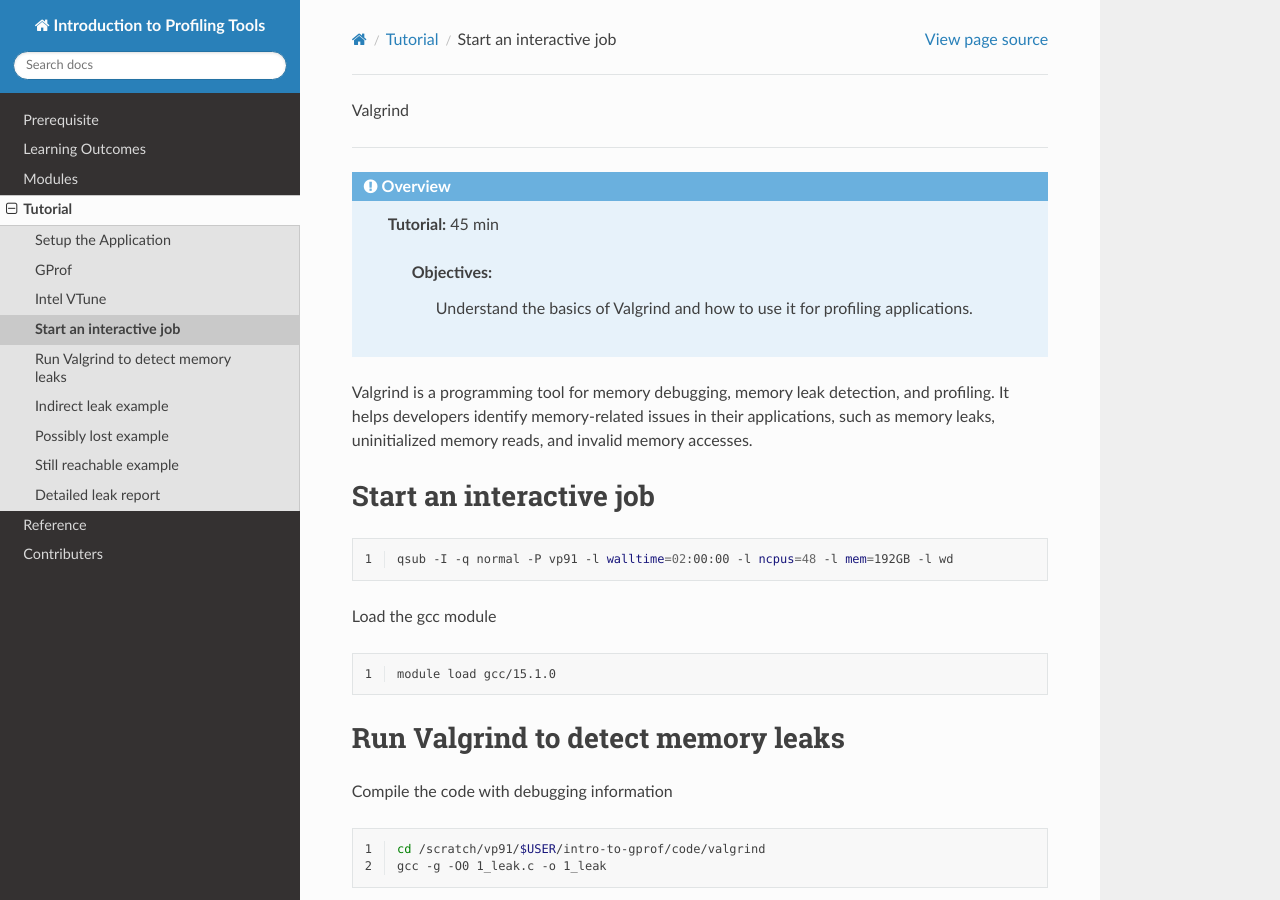
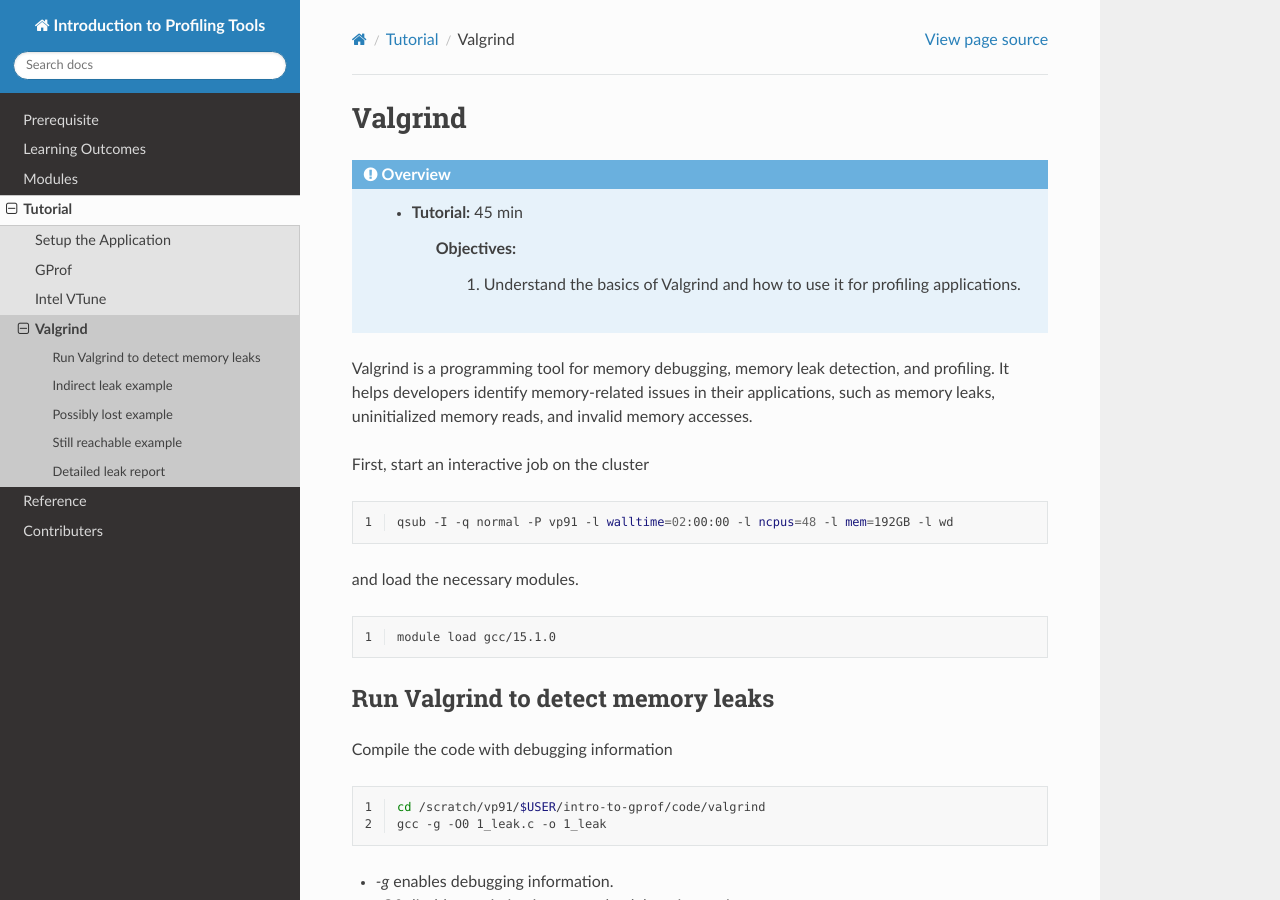
Before and after one commit to NCI900-Training-Organisation/intro-to-gprof, a Sphinx documentation site: the page built from docs/source/tutorial/valgrind.rst, in a window 1280 px wide and 900 px high. Built offline with Sphinx 7.4.7 and the Read the Docs theme 3.1.0, drawn with Linux system fonts in a browser that asks for light colours.

Commit message:
headings corrected

```diff
--- a/docs/source/tutorial/valgrind.rst
+++ b/docs/source/tutorial/valgrind.rst
@@ -1,5 +1,4 @@
 Valgrind
-
 ==========================
 
 .. admonition:: Overview
@@ -16,16 +15,17 @@
 identify memory-related issues in their applications, such as memory leaks, uninitialized memory reads, and
 invalid memory accesses.
 
+First, start an interactive job on the cluster
 
-Start an interactive job
--------------------------
+
 
 ..  code-block:: bash
     :linenos:
 
     qsub -I -q normal -P vp91 -l walltime=02:00:00 -l ncpus=48 -l mem=192GB -l wd
 
-Load the gcc module
+
+and load the necessary modules.
 
 ..  code-block:: bash
     :linenos:
```
